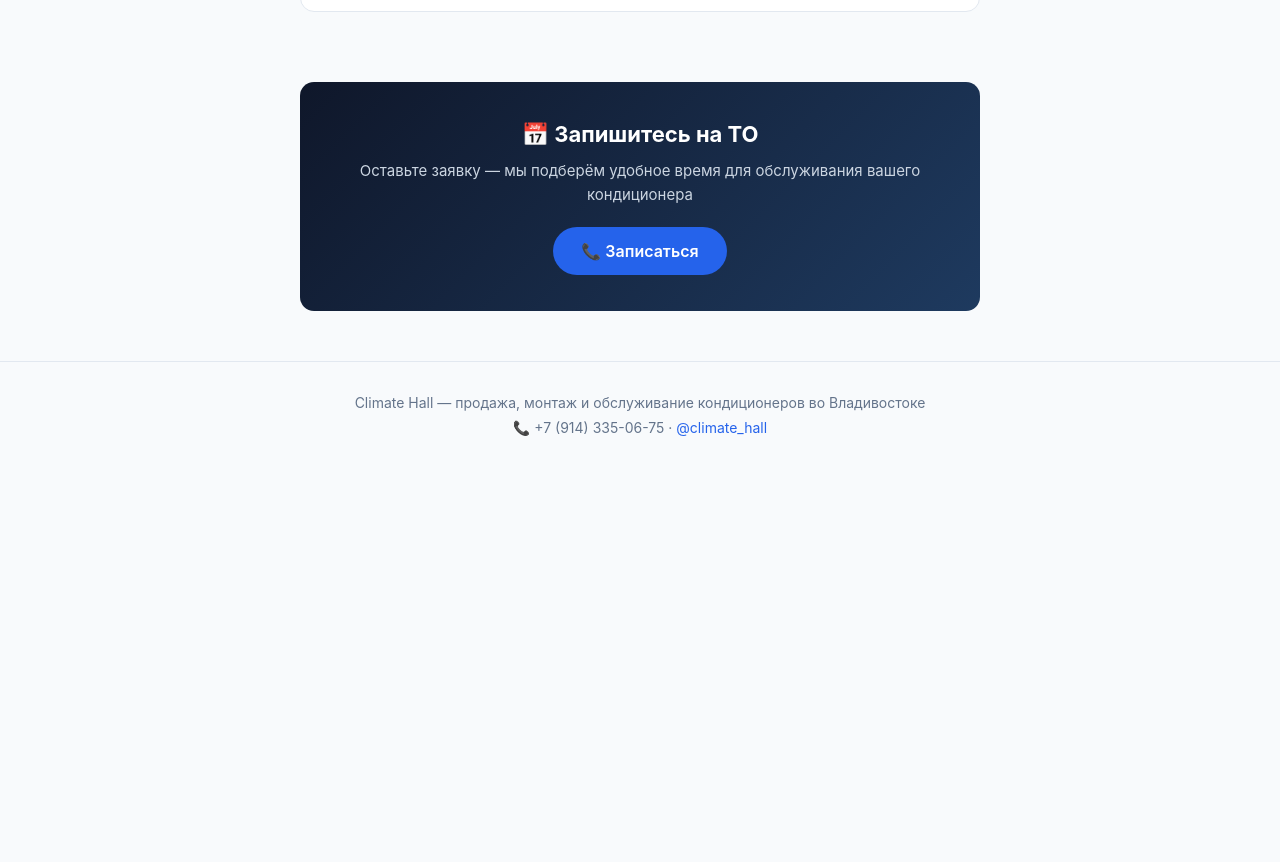
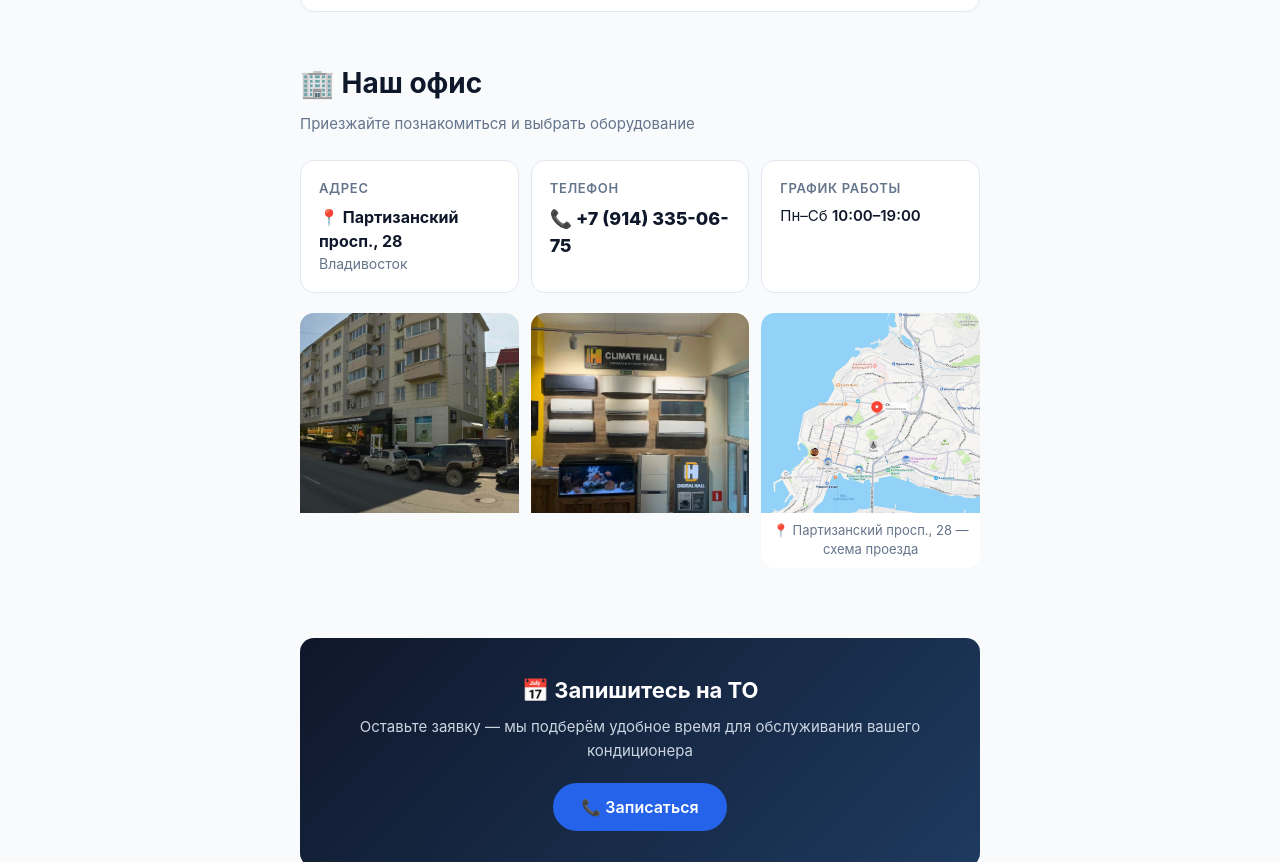
Before and after one commit to shulykun/landing_moe, a website: page cleaning.html in a window 1280 px wide. Shown: the part 3734-4596 px from the top of the page. Before the commit the page ends 4202 px from the top, so only its background shows below. Drawn offline with Linux system fonts and the light colour scheme.

Commit message:
Добавлен адрес офиса, фото офиса

```diff
--- a/cleaning.html
+++ b/cleaning.html
@@ -125,6 +125,34 @@ body {
 /* Sticky header mobile */
 .ch-logo { display: inline; }
 @media (max-width: 600px) { .ch-logo { display: none; } }
+
+/* Office grid */
+.office-info {
+  display: grid; grid-template-columns: 1fr; gap: 12px; margin-bottom: 20px;
+}
+@media (min-width: 768px) { .office-info { grid-template-columns: 1fr 1fr 1fr; } }
+.office-info-card {
+  background: var(--card); border: 1px solid var(--border);
+  border-radius: var(--radius); padding: 18px;
+}
+.office-info-card .label {
+  font-size: 13px; color: var(--text-muted);
+  font-weight: 600; text-transform: uppercase;
+  letter-spacing: 0.05em; margin-bottom: 6px;
+}
+.office-info-card .value { font-size: 16px; font-weight: 700; }
+.office-info-card .phone { font-size: 18px; font-weight: 800; color: var(--text); text-decoration: none; }
+.office-info-card .sub { font-size: 14px; color: var(--text-muted); }
+.office-info-card .hours { font-size: 15px; }
+.office-info-card .hours span { font-weight: 600; }
+.office-grid {
+  display: grid; grid-template-columns: 1fr; gap: 12px;
+}
+@media (min-width: 768px) { .office-grid { grid-template-columns: 1fr 1fr 1fr; } }
+.office-item { border-radius: var(--radius); overflow: hidden; }
+.office-item img { width: 100%; height: 200px; object-fit: cover; display: block; }
+.map-label { font-size: 13px; color: var(--text-muted); text-align: center; padding: 8px; background: var(--card); }
+
 </style>
 </head>
 <body>
@@ -277,6 +305,42 @@ body {
 
 </div>
 
+
+<div class="section" style="padding-top:0;">
+  <h2>🏢 Наш офис</h2>
+  <p style="color:var(--text-muted);font-size:15px;margin-bottom:24px;">Приезжайте познакомиться и выбрать оборудование</p>
+
+  <div class="office-info">
+    <div class="office-info-card">
+      <div class="label">Адрес</div>
+      <div class="value">📍 Партизанский просп., 28</div>
+      <div class="sub">Владивосток</div>
+    </div>
+    <div class="office-info-card">
+      <div class="label">Телефон</div>
+      <a class="phone" href="tel:+79143350675">📞 +7 (914) 335-06-75</a>
+    </div>
+    <div class="office-info-card">
+      <div class="label">График работы</div>
+      <div class="hours">Пн–Сб <span>10:00–19:00</span></div>
+    </div>
+  </div>
+
+  <div class="office-grid">
+    <div class="office-item">
+      <img src="images/office.jpg" alt="Офис Climate Hall" loading="lazy">
+    </div>
+    <div class="office-item">
+      <img src="images/office-2.webp" alt="Офис Climate Hall" loading="lazy">
+    </div>
+    <div class="office-item">
+      <img src="images/office-map.jpg" alt="Карта проезда" loading="lazy">
+      <div class="map-label">📍 Партизанский просп., 28 — схема проезда</div>
+    </div>
+  </div>
+</div>
+
+
 <div class="section" style="padding-top:0;" id="order">
   <div class="cta-block">
     <h3>📅 Запишитесь на ТО</h3>
```
